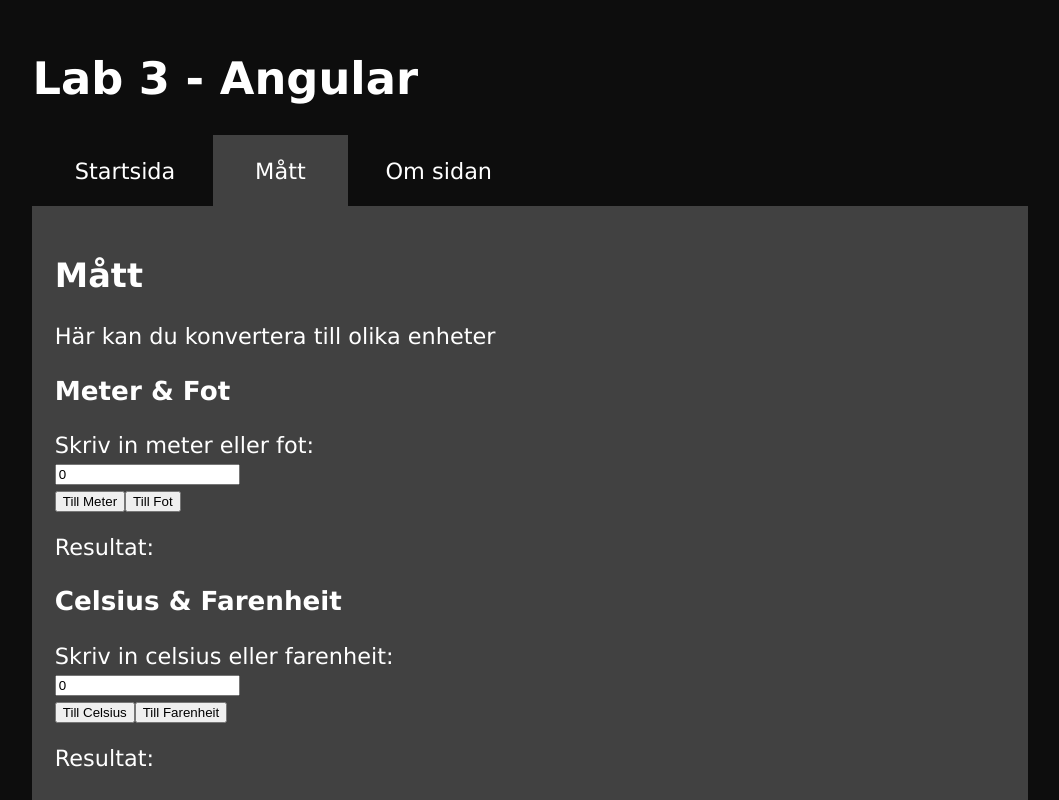
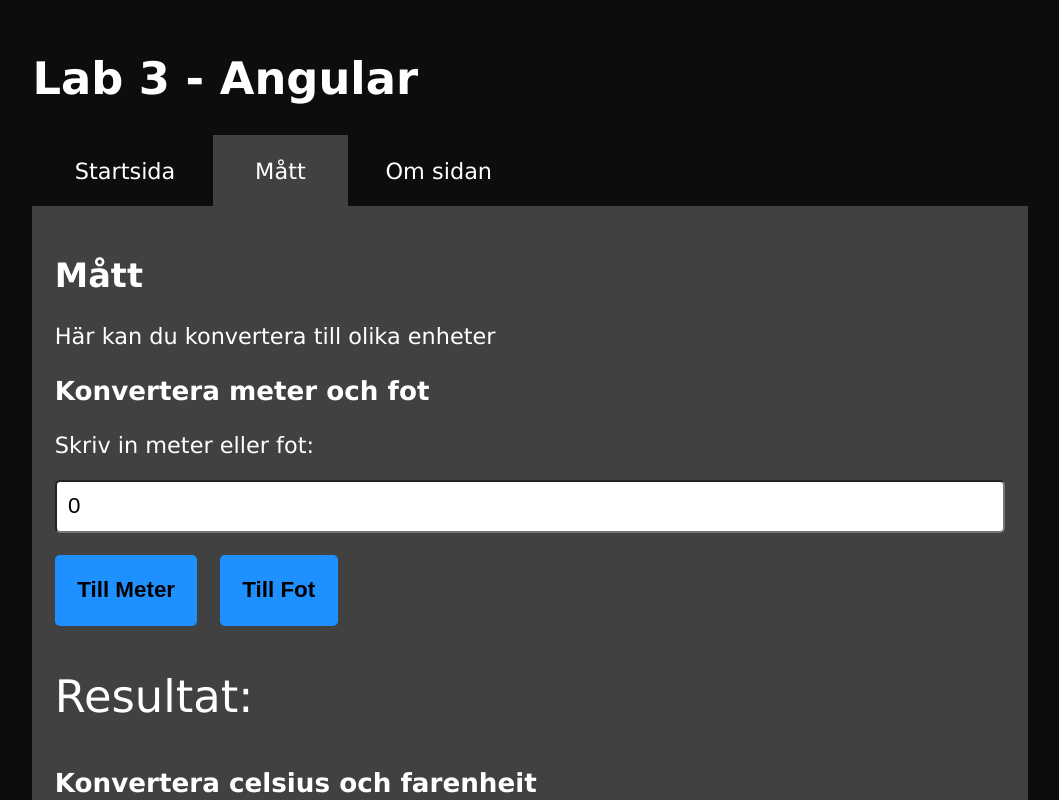
Before and after one commit to Safe-Pizza/DT208G_Lab3, an Angular app: page /calculate in a window 1280 px wide. Shown: the top 800 px of the page, without its empty margins (110-1169 px from the left). Built offline with nearby package versions, Linux system fonts and the light colour scheme.

Commit message:
styling för calculate-sidan

```diff
--- a/src/app/pages/calculate/calculate.html
+++ b/src/app/pages/calculate/calculate.html
@@ -1,7 +1,7 @@
 <h2>Mått</h2>
 <p>Här kan du konvertera till olika enheter</p>
 <div>
-    <h3>Meter & Fot</h3>
+    <h3>Konvertera meter och fot</h3>
 
     <label for="numLenght">Skriv in meter eller fot: </label><br>
     <input type="number" id="numLenght" [(ngModel)]="numLenght"><br>
@@ -9,10 +9,10 @@
     <button (click)="calcMeterToFot()">Till Fot</button>
 </div>
 <div>
-    <p>Resultat: {{ resultLenght }} {{ unitLength }}</p>
+    <p class="result">Resultat: <span>{{ resultLenght }}</span> {{ unitLength }}</p>
 </div>
 <div>
-    <h3>Celsius & Farenheit</h3>
+    <h3>Konvertera celsius och farenheit</h3>
 
     <label for="numTemp">Skriv in celsius eller farenheit: </label><br>
     <input type="number" id="numTemp" [(ngModel)]="numTemp"><br>
@@ -20,5 +20,5 @@
     <button (click)="calcCelToFarenheit()">Till Farenheit</button>
 </div>
 <div>
-    <p>Resultat:  {{ resultTemp }} {{ unitTemp }}</p>
+    <p class="result">Resultat:  <span>{{ resultTemp }}</span> {{ unitTemp }}</p>
 </div>
--- a/src/app/pages/calculate/calculate.scss
+++ b/src/app/pages/calculate/calculate.scss
@@ -0,0 +1,32 @@
+@use '../../../css/variables';
+@use 'sass:color';
+
+input {
+    box-sizing: border-box;
+    width: 100%;
+    font-size: 1em;
+    padding: 0.5em;
+    margin-top: 1em;
+    margin-bottom: 1em;
+    border-radius: 5px;
+}
+
+button {
+    @include variables.button;
+}
+
+button:hover {
+    background-color: variables.$hover-color
+}
+
+button:active {
+    background-color: color.scale(variables.$hover-color, $lightness: -20%);
+}
+
+span {
+    text-shadow: variables.$hover-color 1px 0 10px;
+}
+
+.result {
+    font-size: 2em;
+}
--- a/src/app/pages/calculate/calculate.ts
+++ b/src/app/pages/calculate/calculate.ts
@@ -8,7 +8,7 @@ import { FormsModule } from '@angular/forms';
   styleUrl: './calculate.scss',
 })
 export class Calculate {
-  //properties
+  //variabler
   numLenght: number = 0;
   numTemp: number = 0;
   resultLenght: string = "";
@@ -16,23 +16,35 @@ export class Calculate {
   unitTemp: string = "";
   unitLength: string = "";
 
+//funktioner
+  calcCelToFarenheit(): void { //konvertera celsius till farenheit
+    //kontroll om 0
+    if(this.numTemp === 0) return;
 
-  calcCelToFarenheit(): void {
     this.resultTemp = (this.numTemp * 1.8 + 32).toFixed(0);
     this.unitTemp = "farenheit";
   }
 
-  calcFarToCelsius(): void {
+  calcFarToCelsius(): void { //konvertera farenheit till celsius
+    //kontroll om 0
+    if(this.numTemp === 0) return;
+
     this.resultTemp = ((this.numTemp - 32) / 1.8).toFixed(0);
     this.unitTemp = "celsius";
   }
 
-  calcFotToMeter(): void {
+  calcFotToMeter(): void { //konvertera fot till meter
+    //kontroll om 0
+    if(this.numLenght === 0) return;
+
     this.resultLenght = (this.numLenght * 0.3048).toFixed(2);
     this.unitLength = "meter";
   }
 
-  calcMeterToFot(): void {
+  calcMeterToFot(): void { //kovertera meter till fot
+    //kontroll om 0
+    if(this.numLenght === 0) return;
+
     this.resultLenght = (this.numLenght * 3.28).toFixed(2);
     this.unitLength = "fot";
   }
--- a/src/css/_variables.scss
+++ b/src/css/_variables.scss
@@ -17,3 +17,15 @@ $fontsize-h1: 8rem;
 $fontsize-h2: 6rem;
 $fontsize-p: 3rem;
 $fontsize-nav: 2rem;
+
+@mixin button {
+    min-width: 100px;
+    padding: 1em;
+    background-color: $accent-color;
+    border-radius: 5px;
+    margin-right: 1em;
+    font-size: 1em;
+    font-weight: bold;
+    cursor: pointer;
+    border: none;
+}
```
